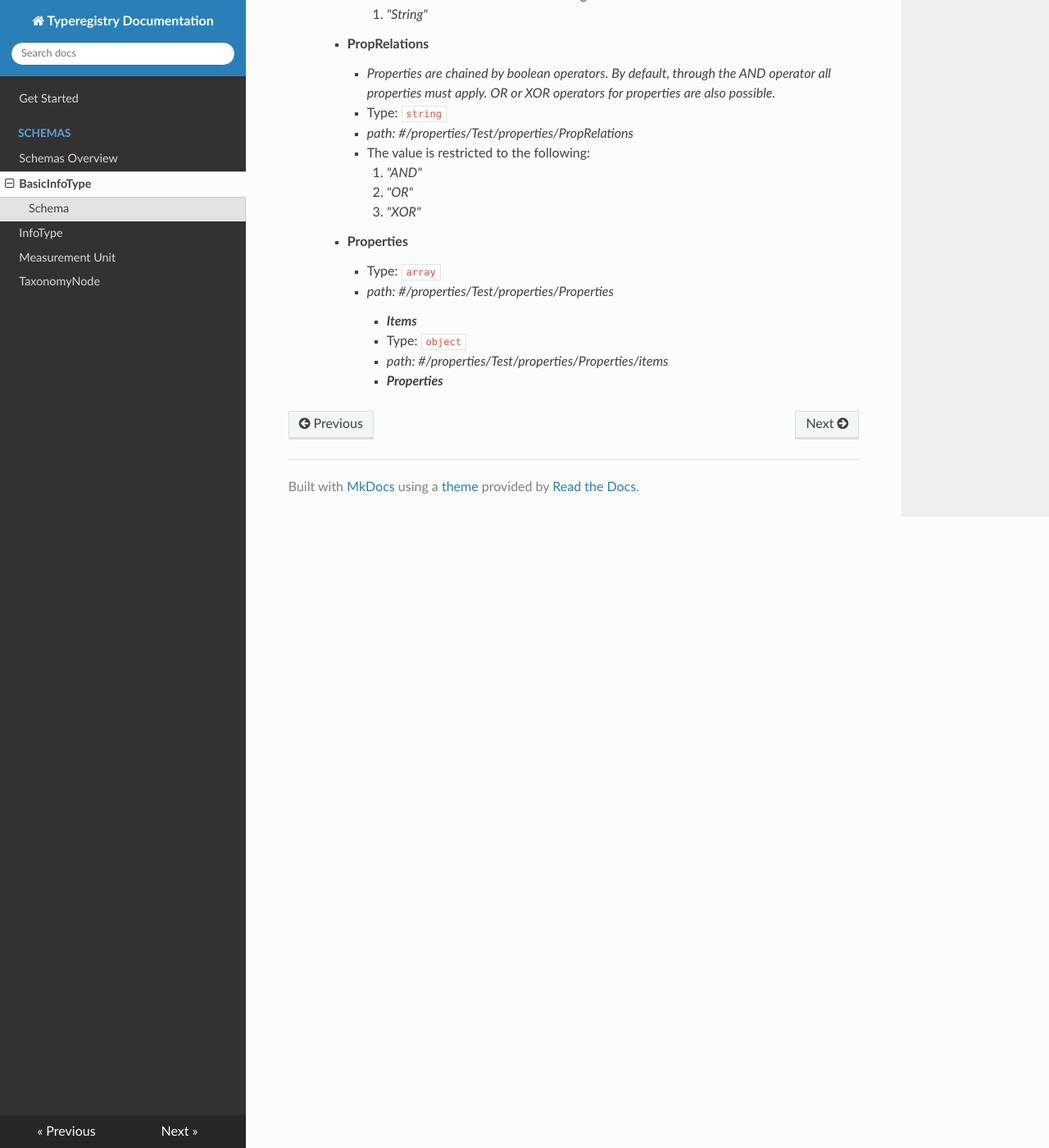
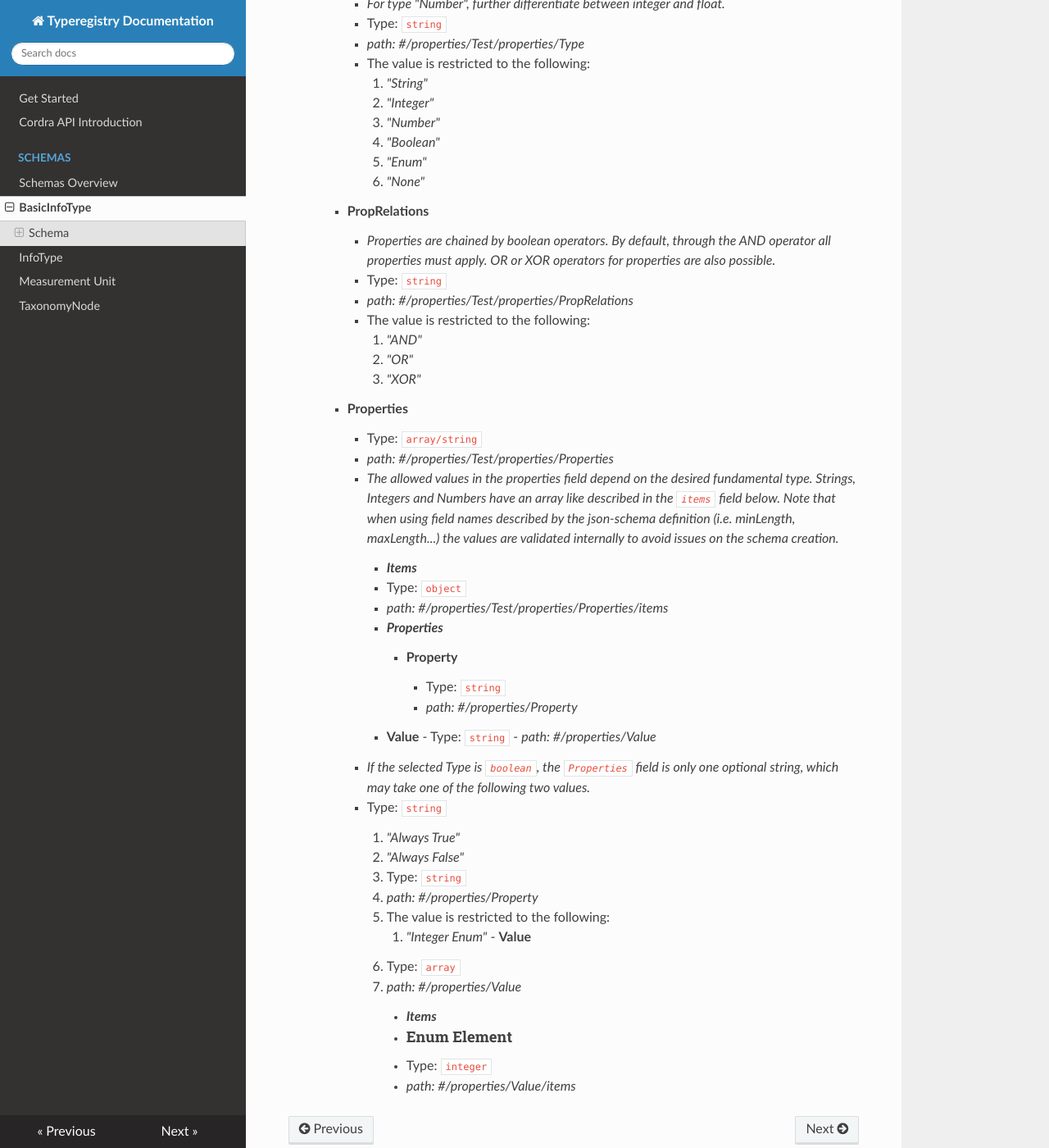
Before and after one commit to FC4E-T4-3/fc4e-t4-3.github.io, an MkDocs documentation site: the page built from docs/schemas/basictype.md, in a window 1280 px wide and 1400 px high, scrolled down 971 px. Shown: the whole window at 82% size. Built offline with MkDocs 1.6.1, drawn with Linux system fonts in a browser that asks for light colours; nearby versions of some CDN libraries; some of the changed text lies outside the part shown.

```diff
--- a/docs/schemas/basictype.md
+++ b/docs/schemas/basictype.md
@@ -1,7 +1,7 @@
 # BasicInfoType
-
+The BasicInfoType is used to represent any datatype that is some form of a fundamental type, namely strings, numbers, booleans. When restrictions are properly filled, a validation schema can be generated for each BasicInfoType.
 ## Schema
-
+- _All fields from the General Schema are included_
 - <b id="#/properties/MeasuredUnits">MeasuredUnits</b>
 	 - _Units that are measured using this type._
 	 - Type: `array`
@@ -21,13 +21,17 @@
 	 - <i id="/properties/Schema">path: #/properties/Schema</i>
 	 - **_Properties_**
        - The properties of the schema branch here into different directions based on the desired fundamental datatype. For each fundamental type, different restrictions are valid and internal validation is conducted accordingly. We now list the possibilities for each datatype.
-       - **_AnyOf_**:
            - <b id="#/properties/Test/properties/Type">Type</b> `required`
 			 - _For type "Number", further differentiate between integer and float._
 			 - Type: `string`
 			 - <i id="/properties/Test/properties/Type">path: #/properties/Test/properties/Type</i>
 			 - The value is restricted to the following:
 				 1. _"String"_
+				 1. _"Integer"_
+				 1. _"Number"_
+				 1. _"Boolean"_
+				 1. _"Enum"_
+				 1. _"None"_
 		 - <b id="#/properties/Test/properties/PropRelations">PropRelations</b>
 			 - _Properties are chained by boolean operators. By default, through the AND operator all properties must apply. OR or XOR operators for properties are also possible._
 			 - Type: `string`
@@ -37,9 +41,34 @@
 				 2. _"OR"_
 				 3. _"XOR"_
 		 - <b id="#/properties/Test/properties/Properties">Properties</b>
-			 - Type: `array`
+			 - Type: `array/string`
 			 - <i id="/properties/Test/properties/Properties">path: #/properties/Test/properties/Properties</i>
+			 -  _The allowed values in the properties field depend on the desired fundamental type. Strings, Integers and Numbers have an array like described in the `items` field below. Note that when using field names described by the json-schema definition (i.e. minLength, maxLength...) the values are validated internally to avoid issues on the schema creation._
 				 - **_Items_**
 				 - Type: `object`
 				 - <i id="/properties/Test/properties/Properties/items">path: #/properties/Test/properties/Properties/items</i>
 				 - **_Properties_**
+        		    -  <b id="#/properties/Property">Property</b>
+                    	 - Type: `string`
+                    	 - <i id="/properties/Property">path: #/properties/Property</i>
+                   -   <b id="#/properties/Value">Value</b>
+                     	 - Type: `string`
+                     	 - <i id="/properties/Value">path: #/properties/Value</i>
+         	 - _If the selected Type is  `boolean`, the `Properties` field is only one optional string, which may take one of the following two values._
+         	 - Type: `string`
+
+    			1. _"Always True"_
+    			2. _"Always False"_
+
+
+				- Type: `string`
+				- <i id="/properties/Property">path: #/properties/Property</i>
+				- The value is restricted to the following:
+					1. _"Integer Enum"_
+			- <b id="#/properties/Value">Value</b>
+				- Type: `array`
+				- <i id="/properties/Value">path: #/properties/Value</i>
+					- **_Items_**
+					- #### Enum Element
+					- Type: `integer`
+					- <i id="/properties/Value/items">path: #/properties/Value/items</i>
```
Also changed, not shown: docs/apiIntro.md (added, +79 -0 lines), docs/index.md (+2 -2 lines), docs/schemas/infotype.md (+9 -4 lines), docs/schemas/measurementunit.md (+2 -1 lines), docs/schemas/taxonomynode.md (+2 -1 lines), site/404.html, site/apiIntro/index.html (added), site/index.html, site/schemas/Overview/index.html, site/schemas/basictype/index.html, site/schemas/infotype/index.html, site/schemas/measurementunit/index.html, site/schemas/taxonomynode/index.html, site/search.html, 1 more files, 1 other file.
